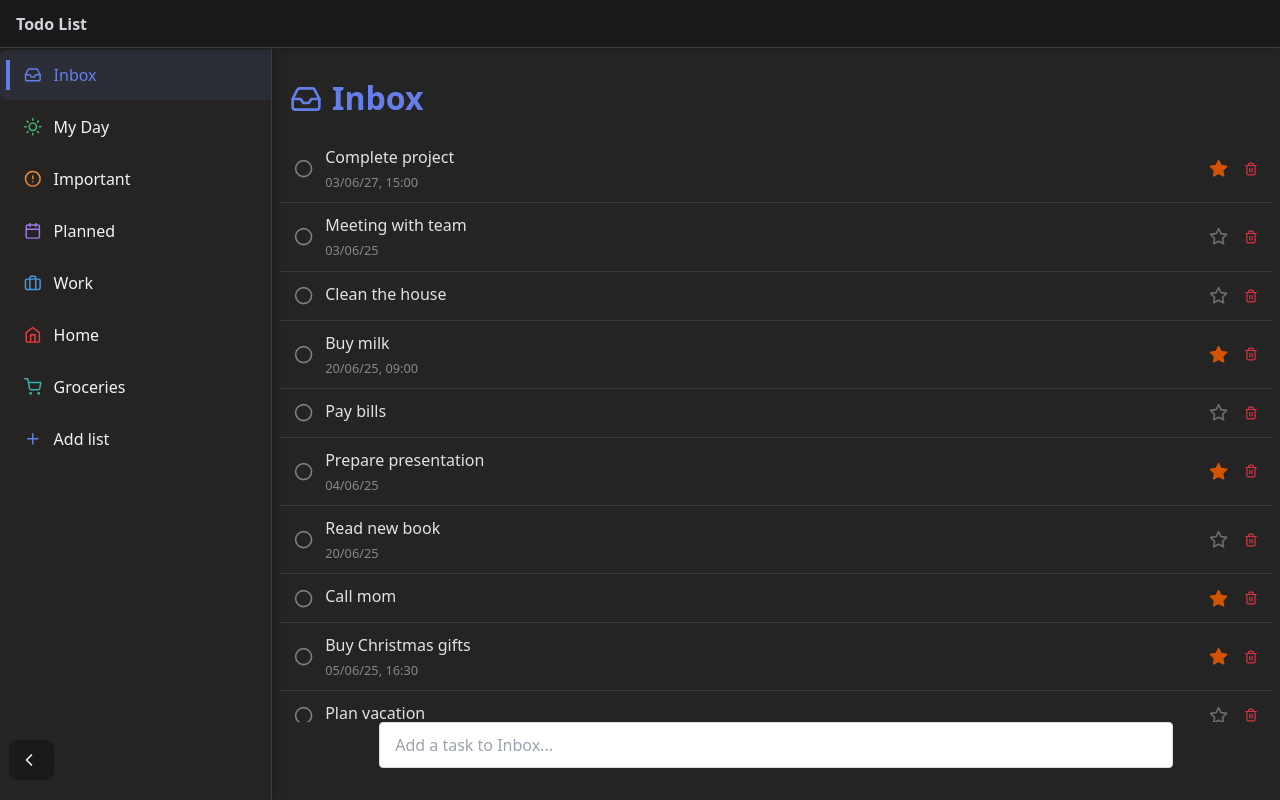
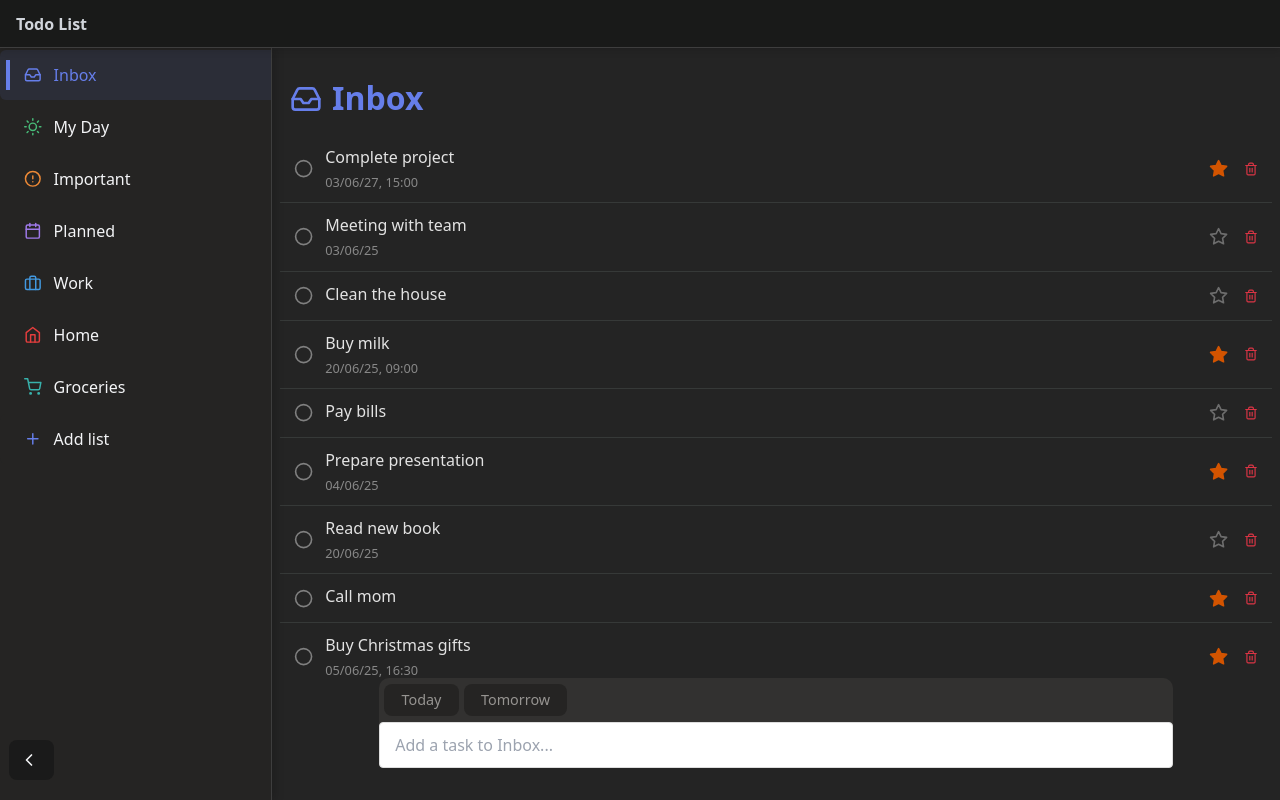
Before and after one commit to CarloGaspa/Portfolio-ToDoList, a React (Vite) app: page / in a window 1280 px wide. Built offline with nearby package versions, Linux system fonts and the light colour scheme.

Commit message:
add data button on input area

```diff
--- a/src/App.jsx
+++ b/src/App.jsx
@@ -352,8 +352,9 @@ export default function App() {
           activeItem?.deletable === false && activeContent !== LIST_IDS.INBOX
             ? LIST_IDS.INBOX
             : activeContent,
-        important: false,
-        date: null,
+        important: newTask.important || false,
+        date: newTask.date || null,
+        time: null,
       },
     ]);
   };
--- a/src/components/Content.css
+++ b/src/components/Content.css
@@ -170,16 +170,54 @@ a {
   box-shadow: 0 0 0 2px var(--accent);
 }
 
-.input-area {
-  display: flex;
-  justify-content: center;
-}
-
 .content-container input[type="text"] {
-  width: 80%;
+  width: 100%;
   padding: 10px 15px;
   border: 1px solid #ddd;
   border-radius: 4px;
   font-size: 1rem;
   margin-top: auto;
 }
+
+.input-area {
+  display: flex;
+  flex-direction: column;
+  align-items: center;
+  height: 100px;
+  background-color: rgb(50, 49, 48);
+  border-radius: 10px;
+  width: 80%;
+  margin: auto;
+}
+
+.input-data,
+.input-text {
+  width: 100%;
+  display: flex;
+  margin-top: 6px;
+}
+.input-data {
+  gap: 5px;
+  margin-left: 10px;
+}
+
+.input-data button {
+  margin: 0px;
+  height: 2rem;
+  padding-top: 0;
+  padding-bottom: 0;
+  background-color: rgb(37, 36, 35);
+  color: rgb(150, 148, 145);
+  border: 0;
+  font-size: 0.9rem;
+  outline: none;
+}
+
+.input-data button:hover {
+  color: white;
+}
+
+.input-data button.active {
+  background-color: #667eea;
+  color: white;
+}
--- a/src/components/Content.jsx
+++ b/src/components/Content.jsx
@@ -14,14 +14,19 @@ export default function Content({
   currentList,
   activeTask,
 }) {
-  const [newTasktext, setNewTasktext] = useState("");
+  const [newTaskText, setnewTaskText] = useState("");
+  const [newTaskDate, setNewTaskDate] = useState(null);
+  const [newTaskImportant, setNewTaskImportant] = useState(false);
 
   const handleAddTask = () => {
-    if (newTasktext.trim()) {
+    if (newTaskText.trim()) {
       onAddTask({
-        text: newTasktext,
+        text: newTaskText,
+        important: newTaskImportant,
+        date: newTaskDate ? newTaskDate.toISOString().split("T")[0] : null,
       });
-      setNewTasktext("");
+      setnewTaskText("");
+      setNewTaskDate(null);
     }
   };
 
@@ -63,8 +68,8 @@ export default function Content({
               ${task.important ? "important" : ""}
               ${task.id === activeTask ? "selected" : ""}
             `}
-            onClick={() => handleSelect(task.id)}
           >
+            {/* CONTROL */}
             <div className="task-controls">
               <button
                 onClick={() => onToggleComplete(task.id)}
@@ -76,7 +81,11 @@ export default function Content({
                 {task.completed ? <FiCheck /> : <FiCircle />}
               </button>
             </div>
-            <div className="task-text-container">
+            {/* CONTENT */}
+            <div
+              className="task-text-container"
+              onClick={() => handleSelect(task.id)}
+            >
               <span className="task-text">{task.text}</span>
               <span
                 className="task-date"
@@ -87,6 +96,7 @@ export default function Content({
                 {formatTaskDateTime(task.date, task.time)}
               </span>
             </div>
+            {/* OTHER */}
             <button
               onClick={() => onToggleImportant(task.id)}
               className={task.important ? "toggle-important" : "toggle-normal"}
@@ -107,14 +117,42 @@ export default function Content({
         ))}
       </ul>
       {tasks.length === 0 && <p className="no-tasks">No tasks in this list</p>}
+      {/* INPUT */}
       <div className="input-area">
-        <input
-          type="text"
-          value={newTasktext}
-          onChange={(e) => setNewTasktext(e.target.value)}
-          onKeyPress={(e) => e.key === "Enter" && handleAddTask()}
-          placeholder={`Add a task to ${activeContent?.name || "this list"}...`}
-        />
+        <div className="input-data">
+          <button
+            onClick={() => {
+              const today = new Date();
+              today.setHours(0, 0, 0, 0);
+              setNewTaskDate(today);
+            }}
+            className={newTaskDate && isToday(newTaskDate) ? "active" : ""}
+          >
+            Today
+          </button>
+          <button
+            onClick={() => {
+              const tomorrow = new Date();
+              tomorrow.setDate(tomorrow.getDate() + 1);
+              tomorrow.setHours(0, 0, 0, 0);
+              setNewTaskDate(tomorrow);
+            }}
+            className={newTaskDate && isTomorrow(newTaskDate) ? "active" : ""}
+          >
+            Tomorrow
+          </button>
+        </div>
+        <div className="input-text">
+          <input
+            type="text"
+            value={newTaskText}
+            onChange={(e) => setnewTaskText(e.target.value)}
+            onKeyPress={(e) => e.key === "Enter" && handleAddTask()}
+            placeholder={`Add a task to ${
+              activeContent?.name || "this list"
+            }...`}
+          />
+        </div>
       </div>
     </div>
   );
@@ -168,3 +206,22 @@ function formatTaskDateTime(dateStr, timeStr) {
 
   return datePart + timePart;
 }
+
+function isToday(date) {
+  const today = new Date();
+  return (
+    date.getDate() === today.getDate() &&
+    date.getMonth() === today.getMonth() &&
+    date.getFullYear() === today.getFullYear()
+  );
+}
+
+function isTomorrow(date) {
+  const tomorrow = new Date();
+  tomorrow.setDate(tomorrow.getDate() + 1);
+  return (
+    date.getDate() === tomorrow.getDate() &&
+    date.getMonth() === tomorrow.getMonth() &&
+    date.getFullYear() === tomorrow.getFullYear()
+  );
+}
```
